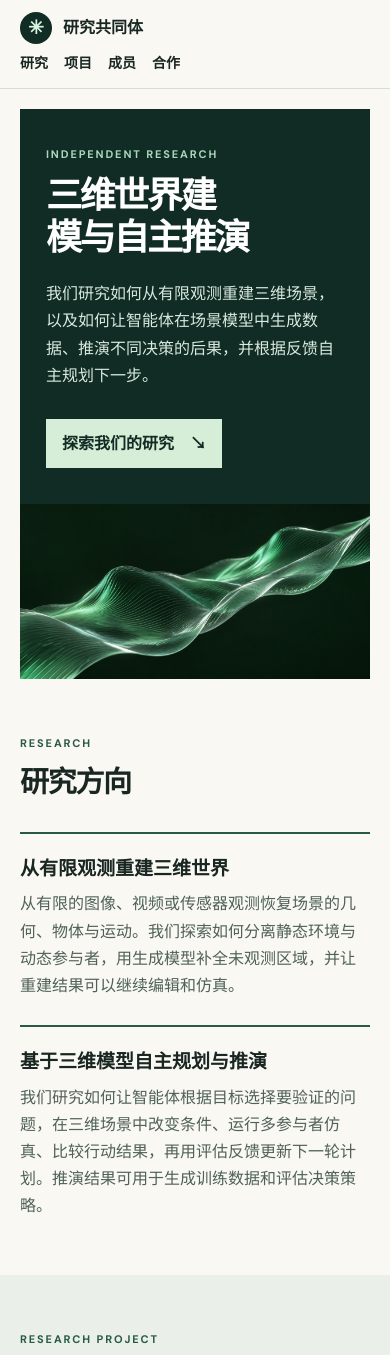
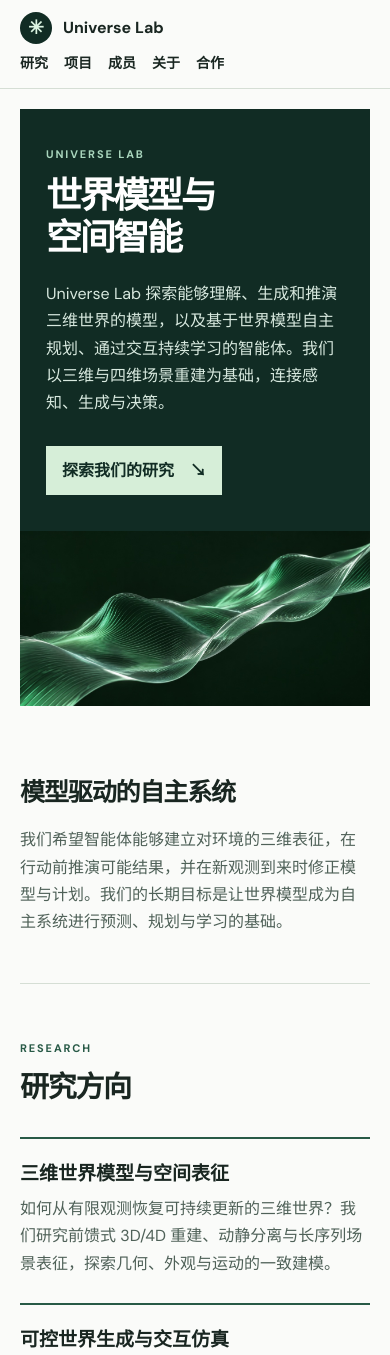
Before and after one commit to Max-luo-song/team-page, a plain HTML site: page index.html in a window 390 px wide. Shown: the top 1355 px of the page. Drawn offline with Linux system fonts and the light colour scheme.

Commit message:
Launch Universe Lab research and team homepage

```diff
--- a/content.js
+++ b/content.js
@@ -1,17 +1,28 @@
 // 在这里维护团队主页。研究成果和成员有可公开的资料后，可按注释中的格式添加。
 const teamSite = {
-  name: "研究共同体",
-  headline: "三维世界建模与自主推演",
-  intro: "我们研究如何从有限观测重建三维场景，以及如何让智能体在场景模型中生成数据、推演不同决策的后果，并根据反馈自主规划下一步。",
+  name: "Universe Lab",
+  headline: "世界模型与空间智能",
+  intro: "Universe Lab 探索能够理解、生成和推演三维世界的模型，以及基于世界模型自主规划、通过交互持续学习的智能体。我们以三维与四维场景重建为基础，连接感知、生成与决策。",
+  vision: "我们希望智能体能够建立对环境的三维表征，在行动前推演可能结果，并在新观测到来时修正模型与计划。我们的长期目标是让世界模型成为自主系统进行预测、规划与学习的基础。",
   heroImage: "./hero.jpg",
+  about: "我们是一支由学生自主驱动、跨华东师范大学与上海创智学院协作的研究团队。团队围绕世界模型、空间智能与自主智能体开展研究，目前以自动驾驶场景的重建、生成和闭环评测作为主要验证任务。",
+  practices: [
+    { title: "围绕问题协作", description: "通过论文讨论、代码分享与实验评审对齐理解，在复现、实现与评测中共同推进研究。" },
+    { title: "AI 辅助研究", description: "将 AI 用于论文跟踪、编程、实验与文档整理，让研究过程更易讨论和复现。" },
+    { title: "面向真实任务", description: "以实际场景检验方法，通过开源工具与可复现的实验积累能够被他人使用的成果。" },
+  ],
   research: [
     {
-      title: "从有限观测重建三维世界",
-      description: "从有限的图像、视频或传感器观测恢复场景的几何、物体与运动。我们探索如何分离静态环境与动态参与者，用生成模型补全未观测区域，并让重建结果可以继续编辑和仿真。",
+      title: "三维世界模型与空间表征",
+      description: "如何从有限观测恢复可持续更新的三维世界？我们研究前馈式 3D/4D 重建、动静分离与长序列场景表征，探索几何、外观与运动的一致建模。",
     },
     {
-      title: "基于三维模型自主规划与推演",
-      description: "我们研究如何让智能体根据目标选择要验证的问题，在三维场景中改变条件、运行多参与者仿真、比较行动结果，再用评估反馈更新下一轮计划。推演结果可用于生成训练数据和评估决策策略。",
+      title: "可控世界生成与交互仿真",
+      description: "如何生成可编辑、可交互且保持时空一致性的场景？我们探索场景补全、轨迹与行为控制、多参与者交互，用可控变体支持数据生成和反事实推演。",
+    },
+    {
+      title: "模型驱动的自主智能体",
+      description: "如何让智能体利用世界模型预测后果并自主规划？我们研究目标分解、工具协作与反馈驱动的迭代，以闭环评测检验规划效果，并为持续学习提供依据。",
     },
   ],
   project: {
@@ -26,13 +37,22 @@ const teamSite = {
     example: "例如，从一段雨夜高速行驶记录出发，调整车辆切入、前车急刹与后车逼近的时机，比较不同组合下驾驶策略的表现。",
   },
   work: [
-    // { type: "论文", title: "成果标题", description: "成果简介", url: "" },
+    { type: "研究项目", title: "FreeForward4D", description: "探索无需输入相机位姿的前馈式 4D 驾驶场景重建。", url: "https://akkzzzz.github.io/FreeForward4D/" },
+    { type: "在研方向", title: "ADForward", description: "探索无标注、流式状态驱动的持续前馈重建，支持长序列场景建模。", url: "" },
+    { type: "开源工具", title: "ADToolBox", description: "面向驾驶场景的可组合工具，覆盖视频检索、动态重建、场景编辑与策略评估。", url: "https://github.com/Max-luo-song/ADToolBox" },
   ],
   people: [
-    // { name: "姓名", role: "研究方向或贡献", bio: "成员简介", photo: "./member.jpg", url: "" },
+    { name: "郭洛松", research: "待补充", status: "学院学生 · 2025级", bio: "", photo: "./member-placeholder.jpg", url: "" },
+    { name: "高浩淳", research: "待补充", status: "待补充", bio: "", photo: "./member-placeholder.jpg", url: "" },
+    { name: "杨翔", research: "待补充", status: "待补充", bio: "", photo: "./member-placeholder.jpg", url: "" },
+    { name: "林鼎澔", research: "待补充", status: "待补充", bio: "", photo: "./member-placeholder.jpg", url: "" },
+    { name: "罗毅", research: "待补充", status: "待补充", bio: "", photo: "./member-placeholder.jpg", url: "" },
+    { name: "侯振宇", research: "待补充", status: "待补充", bio: "", photo: "./member-placeholder.jpg", url: "" },
+    { name: "高傲", research: "待补充", status: "待补充", bio: "", photo: "./member-placeholder.jpg", url: "" },
+    { name: "李超阳", research: "待补充", status: "学院学生 · 2024级", bio: "", photo: "./member-placeholder.jpg", url: "" },
   ],
   contact: {
-    text: "欢迎就三维重建、场景生成和闭环仿真展开交流。",
+    text: "欢迎围绕三维重建与补全、可控场景生成、多智能体仿真和自主规划交流研究想法。我们也期待与拥有真实场景、评测任务或相关技术的伙伴开展合作。",
     email: "",
   },
 };
--- a/index.html
+++ b/index.html
@@ -3,8 +3,8 @@
 <head>
   <meta charset="utf-8">
   <meta name="viewport" content="width=device-width, initial-scale=1">
-  <meta name="description" content="独立科研团队，研究三维世界建模、场景生成与智能体自主推演。">
-  <title>研究共同体</title>
+  <meta name="description" content="Universe Lab 研究从有限观测重建三维世界，以及基于场景模型的数据生成、决策推演与智能体自主规划。">
+  <title>Universe Lab</title>
   <link rel="stylesheet" href="./style.css">
   <script defer src="./content.js"></script>
   <script defer src="./site.js"></script>
@@ -13,21 +13,25 @@
   <a class="skip" href="#main">跳到正文</a>
   <header class="top" id="top">
     <div class="wrap nav">
-      <a class="brand" href="#top"><span class="mark" aria-hidden="true">✳</span><span data-name>研究共同体</span></a>
+      <a class="brand" href="#top"><span class="mark" aria-hidden="true">✳</span><span data-name>Universe Lab</span></a>
       <nav aria-label="页面导航">
-        <a href="#research">研究</a><a href="#work">项目</a><a href="#people">成员</a><a href="#contact">合作</a>
+        <a href="#research">研究</a><a href="#work">项目</a><a href="#people">成员</a><a href="#about">关于</a><a href="#contact">合作</a>
       </nav>
     </div>
   </header>
   <main id="main">
     <section class="hero wrap" aria-labelledby="headline">
       <div class="hero-copy">
-        <p class="label">INDEPENDENT RESEARCH</p>
-        <h1 id="headline">三维世界建模与自主推演</h1>
+        <p class="label">UNIVERSE LAB</p>
+        <h1 id="headline">世界模型与空间智能</h1>
         <p id="intro" class="intro"></p>
         <a class="button" href="#research">探索我们的研究 <span aria-hidden="true">↘</span></a>
       </div>
       <div id="hero-art" class="hero-art" aria-hidden="true"></div>
+    </section>
+    <section class="vision wrap" aria-labelledby="vision-title">
+      <h2 id="vision-title">模型驱动的自主系统</h2>
+      <p id="vision-copy"></p>
     </section>
     <section class="section wrap" id="research" aria-labelledby="research-title">
       <div class="section-heading"><p class="label">RESEARCH</p><h2 id="research-title">研究方向</h2></div>
@@ -35,7 +39,7 @@
     </section>
     <section class="tinted" id="work" aria-labelledby="work-title">
       <div class="section wrap">
-        <div class="section-heading"><p class="label">RESEARCH PROJECT</p><h2 id="work-title">研究项目</h2></div>
+        <div class="section-heading"><p class="label">RESEARCH PROJECT</p><h2 id="work-title">研究实践</h2></div>
         <article class="project" aria-labelledby="project-title">
           <h3 id="project-title"></h3>
           <p id="project-description"></p>
@@ -46,9 +50,16 @@
       </div>
     </section>
     <section class="section wrap" id="people" aria-labelledby="people-title">
-      <div class="section-heading"><p class="label">PEOPLE</p><h2 id="people-title">一起做研究的人</h2></div>
+      <div class="section-heading"><p class="label">PEOPLE</p><h2 id="people-title">一起做研究的人</h2><p class="section-intro">认识 Universe Lab 的成员，以及每个人正在探索的问题。</p></div>
       <div class="people-grid" id="people-list"></div>
       <p id="people-empty" hidden>成员介绍将陆续更新。</p>
+    </section>
+    <section class="tinted" id="about" aria-labelledby="about-title">
+      <div class="section wrap">
+        <div class="section-heading"><p class="label">ABOUT UNIVERSE LAB</p><h2 id="about-title">我们如何做研究</h2></div>
+        <p id="about-copy"></p>
+        <div id="practices-list" class="practices-grid"></div>
+      </div>
     </section>
     <section class="contact" id="contact" aria-labelledby="contact-title">
       <div class="section wrap">
@@ -58,7 +69,7 @@
       </div>
     </section>
   </main>
-  <footer class="wrap footer"><span data-name>研究共同体</span><a href="#top">回到顶部 ↑</a></footer>
+  <footer class="wrap footer"><span data-name>Universe Lab</span><a href="#top">回到顶部 ↑</a></footer>
   <noscript><p class="wrap">请启用 JavaScript 以加载研究与成员信息。</p></noscript>
 </body>
 </html>
--- a/site.js
+++ b/site.js
@@ -20,6 +20,7 @@ document.title = teamSite.name;
 document.querySelectorAll("[data-name]").forEach((node) => { node.textContent = teamSite.name; });
 document.getElementById("headline").textContent = teamSite.headline;
 document.getElementById("intro").textContent = teamSite.intro;
+document.getElementById("vision-copy").textContent = teamSite.vision;
 if (teamSite.heroImage) {
   const image = element("img");
   image.alt = "";
@@ -66,7 +67,16 @@ renderList("people-list", teamSite.people, (person) => {
     image.addEventListener("error", () => image.remove());
     portrait.append(image);
   }
-  card.append(portrait, element("h3", "", person.name), element("p", "role", person.role), element("p", "", person.bio));
+  card.append(portrait, element("h3", "", person.name));
+  const details = element("dl", "person-details");
+  details.append(
+    element("dt", "", "研究方向"),
+    element("dd", "", person.research || "待补充"),
+    element("dt", "", "当前状态"),
+    element("dd", "", person.status || "待补充"),
+  );
+  card.append(details);
+  if (person.bio) card.append(element("p", "", person.bio));
   if (person.url) card.append(link(person.name + "的个人主页 ↗", person.url));
   return card;
 });
@@ -80,3 +90,10 @@ if (teamSite.contact.email) {
   contact.hidden = false;
 }
 if (!teamSite.research.length) document.querySelector(".hero a").hidden = true;
+
+document.getElementById("about-copy").textContent = teamSite.about;
+renderList("practices-list", teamSite.practices, (practice) => {
+  const item = element("article");
+  item.append(element("h3", "", practice.title), element("p", "", practice.description));
+  return item;
+});
--- a/style.css
+++ b/style.css
@@ -2,7 +2,7 @@
 
 :root {
   color-scheme: light;
-  --paper: #f9f8f3;
+  --paper: #fafbf9;
   --ink: #192621;
   --muted: #4f6158;
   --green: #285a47;
@@ -41,10 +41,20 @@ h1 { font-size: clamp(36px, 5vw, 69px); line-height: 1.15; letter-spacing: -.065
 .button:hover { background: #effcec; }
 .section { padding-block: clamp(55px, 8vw, 100px); }
 .section-heading { margin-bottom: 32px; }
+.section-intro { margin-top: 14px; color: var(--muted); max-width: 55ch; }
+.vision { display: grid; grid-template-columns: 1fr 1.7fr; gap: 48px; padding-block: 48px; margin-top: 24px; border-bottom: 1px solid var(--line); }
+.vision h2 { font-size: 25px; }
+.vision p { max-width: 60ch; color: var(--muted); }
+.person { border-top: 1px solid var(--line); padding-top: 24px; }
+.person h3 { font-size: 22px; }
+.person-details { margin: 16px 0 0; }
+.person-details dt { color: var(--muted); font-size: 12px; margin-top: 13px; }
+.person-details dd { margin: 2px 0 0; font-size: 15px; overflow-wrap: anywhere; }
 h2 { font-size: clamp(29px, 4vw, 50px); line-height: 1.2; letter-spacing: -.045em; }
 h3 { font-size: clamp(19px, 2vw, 24px); line-height: 1.35; }
 .research-grid, .people-grid { display: grid; grid-template-columns: repeat(3, minmax(0, 1fr)); gap: 26px; }
-.research-grid { grid-template-columns: repeat(2, minmax(0, 1fr)); }
+.people-grid { grid-template-columns: repeat(4, minmax(0, 1fr)); }
+.research-grid { grid-template-columns: repeat(3, minmax(0, 1fr)); }
 .research-card { border-top: 2px solid var(--green); padding: 22px 0 0; }
 .research-card p, .person p, .work-row p { margin-top: 9px; color: var(--muted); }
 .tinted { background: #eaf0e9; }
@@ -61,10 +71,8 @@ h3 { font-size: clamp(19px, 2vw, 24px); line-height: 1.35; }
 .work-row { display: grid; grid-template-columns: minmax(140px, 1fr) 3fr; align-items: baseline; gap: 24px; padding-block: 22px; border-top: 1px solid #bdcfc0; }
 .work-row:last-child { border-bottom: 1px solid #bdcfc0; }
 .work-row .work-type, .person .role { color: var(--green); font-size: 14px; font-weight: 700; margin-top: 0; }
-.portrait { aspect-ratio: 4 / 3; position: relative; overflow: hidden; background: radial-gradient(ellipse at 74% 28%, #ecf3e9, #bdd4c1 65%, #96b6a1); margin-bottom: 17px; }
-.person:nth-child(3n + 2) .portrait { background: radial-gradient(ellipse at 30% 16%, #f3f2e5, #d5d9bd 65%, #aeb697); }
-.person:nth-child(3n) .portrait { background: radial-gradient(ellipse at 63% 25%, #e3eef1, #bbd4d7 65%, #8faeae); }
-.portrait img { position: absolute; inset: 0; }
+.portrait { width: 96px; height: 96px; background: white; margin-bottom: 18px; }
+.portrait img { object-fit: contain; }
 .person .role { margin-top: 5px; }
 .inline-link { display: inline-block; text-underline-offset: 4px; overflow-wrap: anywhere; }
 p + .inline-link { margin-top: 10px; }
@@ -76,6 +84,7 @@ p + .inline-link { margin-top: 10px; }
   .wrap { width: calc(100% - 40px); }
   .hero { grid-template-columns: 1fr; margin-top: 20px; }
   .hero-art { min-height: 0; aspect-ratio: 2 / 1; }
+  .vision { grid-template-columns: 1fr; gap: 18px; }
   .research-grid, .people-grid, #project-steps { grid-template-columns: repeat(2, minmax(0, 1fr)); }
 }
 @media (max-width: 520px) {
@@ -83,8 +92,15 @@ p + .inline-link { margin-top: 10px; }
   nav { flex-basis: 100%; }
   .research-grid, .people-grid, .work-row, #project-steps { grid-template-columns: 1fr; }
   .work-row { gap: 5px; }
-  .portrait { aspect-ratio: 16 / 10; }
+  .portrait { width: 80px; height: 80px; }
 }
 @media (prefers-reduced-motion: reduce) {
   :root { scroll-behavior: auto; }
 }
+
+#about-copy { max-width: 76ch; }
+.practices-grid { display: grid; grid-template-columns: repeat(3, minmax(0, 1fr)); gap: 30px; margin-top: 30px; }
+.practices-grid p { color: var(--muted); margin-top: 12px; }
+@media (max-width: 780px) {
+  .research-grid, .practices-grid { grid-template-columns: 1fr; }
+}
```
Also changed, not shown: member-placeholder.jpg (added), 1 other file.
